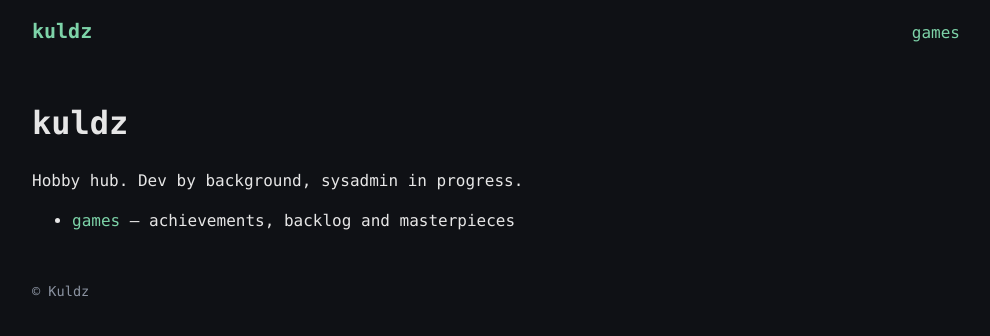
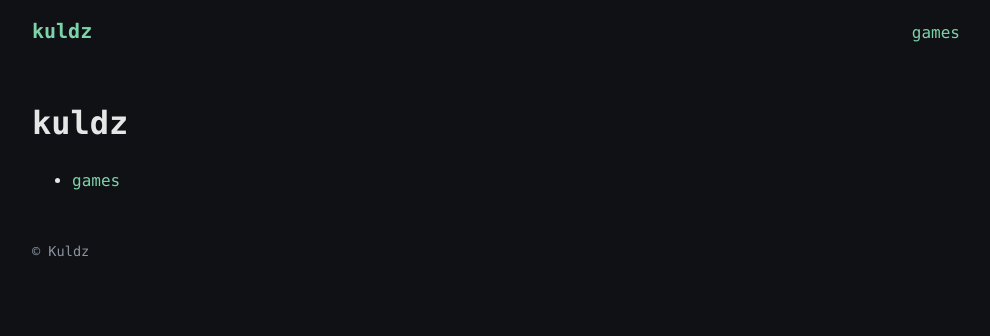
Before and after one commit to Kuldz/kuldz.github.io, an Astro site: page / in a window 1280 px wide. Shown: the whole page, without its empty margins (144-1134 px from the left). Built offline with nearby package versions, Linux system fonts and the light colour scheme; Astro itself is replaced by a stand-in of ours.

Commit message:
Simplify home page
Co-Authored-By: Claude Sonnet 5.5 <noreply@anthropic.com>

```diff
--- a/src/pages/index.astro
+++ b/src/pages/index.astro
@@ -4,8 +4,7 @@ import Base from '../layouts/Base.astro';
 
 <Base title="Kuldz">
   <h1>kuldz</h1>
-  <p>Hobby hub. Dev by background, sysadmin in progress.</p>
   <ul>
-    <li><a href="/games">games</a> – achievements, backlog and masterpieces</li>
+    <li><a href="/games">games</a></li>
   </ul>
 </Base>
```
